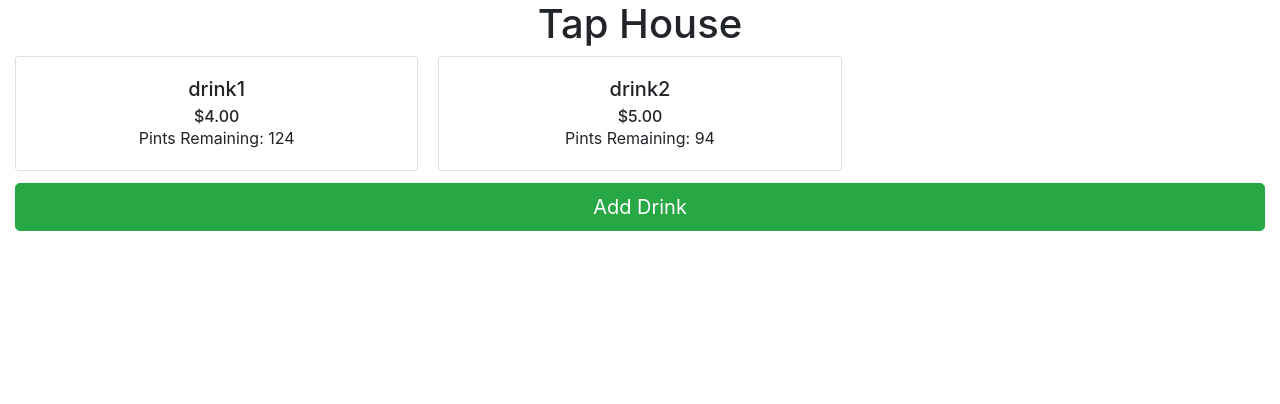
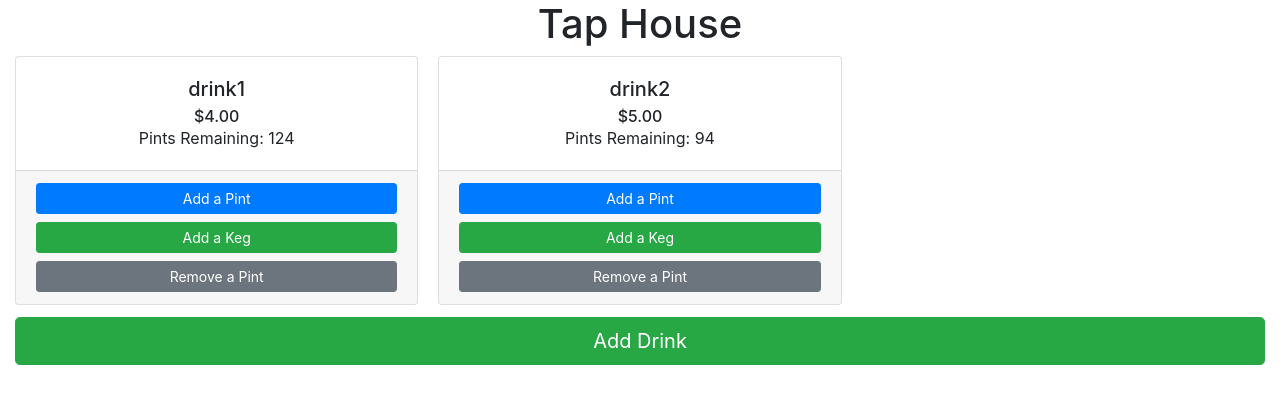
Before and after one commit to Sudolphus/Tap-Room, a React (Create React App) app: page / in a window 1280 px wide. Shown: the top 404 px of the page. Built offline with nearby package versions, Linux system fonts and the light colour scheme.

Commit message:
add buttons to use change quantity method to add and remove pints from a drink

```diff
--- a/src/components/DrinkList.js
+++ b/src/components/DrinkList.js
@@ -5,13 +5,14 @@ import CardColumns from 'react-bootstrap/CardColumns';
 import Button from 'react-bootstrap/Button';
 
 function DrinkList(props) {
-  const { onLinkClick, drinkList } = props;
+  const { onLinkClick, onChangingQuantity, drinkList } = props;
   return (
     <React.Fragment>
       <CardColumns>
         {drinkList.map(drink =>
           <DrinkListCard
             onLinkClick={onLinkClick}
+            onChangingQuantity={onChangingQuantity}
             drink={drink} />)}
       </CardColumns>
       <Button variant='success' type='button' size='lg' block onClick={()=>onLinkClick('create')}>Add Drink</Button>
@@ -21,6 +22,7 @@ function DrinkList(props) {
 
 DrinkList.propTypes = {
   onLinkClick: PropTypes.func.isRequired,
+  onChangingQuantity: PropTypes.func.isRequired,
   drinkList: PropTypes.arrayOf(Object).isRequired
 }
 
--- a/src/components/DrinkListCard.js
+++ b/src/components/DrinkListCard.js
@@ -1,9 +1,10 @@
 import React from 'react';
 import PropTypes from 'prop-types';
 import Card from 'react-bootstrap/Card';
+import Button from 'react-bootstrap/Button';
 
 function DrinkListCard(props) {
-  const { onLinkClick, drink } = props;
+  const { onLinkClick, onChangingQuantity, drink } = props;
   return (
     <Card className="text-center">
       <Card.Body onClick={()=>onLinkClick('details', drink)}>
@@ -11,12 +12,18 @@ function DrinkListCard(props) {
         <Card.Subtitle>${drink.price}</Card.Subtitle>
         <Card.Text>Pints Remaining: {drink.quantity}</Card.Text>
       </Card.Body>
+      <Card.Footer>
+        <Button variant='primary' type='button' size='sm' block onClick={()=>onChangingQuantity(drink, 1)}>Add a Pint</Button>
+        <Button variant='success' type='button' size='sm' block onClick={()=>onChangingQuantity(drink, 124)}>Add a Keg</Button>
+        <Button variant='secondary' type='button' size='sm' block onClick={()=>onChangingQuantity(drink, -1)}>Remove a Pint</Button>
+      </Card.Footer>
     </Card>
   )
 }
 
 DrinkListCard.propTypes = {
   onLinkClick: PropTypes.func.isRequired,
+  onChangingQuantity: PropTypes.func.isRequired,
   drink: PropTypes.object.isRequired
 }
 
--- a/src/components/TapControl.js
+++ b/src/components/TapControl.js
@@ -82,6 +82,7 @@ class TapControl extends React.Component {
       case 'index':
         pageToDisplay = <DrinkList
         onLinkClick={this.handleLinks}
+        onChangingQuantity = {this.handleChangeDrinksRemaining}
         drinkList={this.state.drinkList} />
         break;
       case 'details':
```
